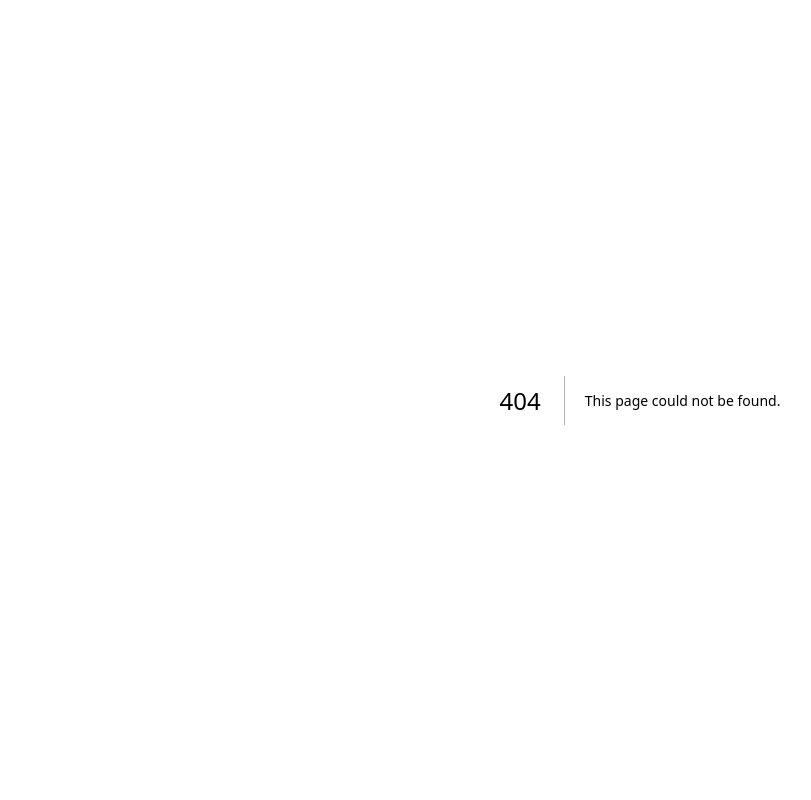
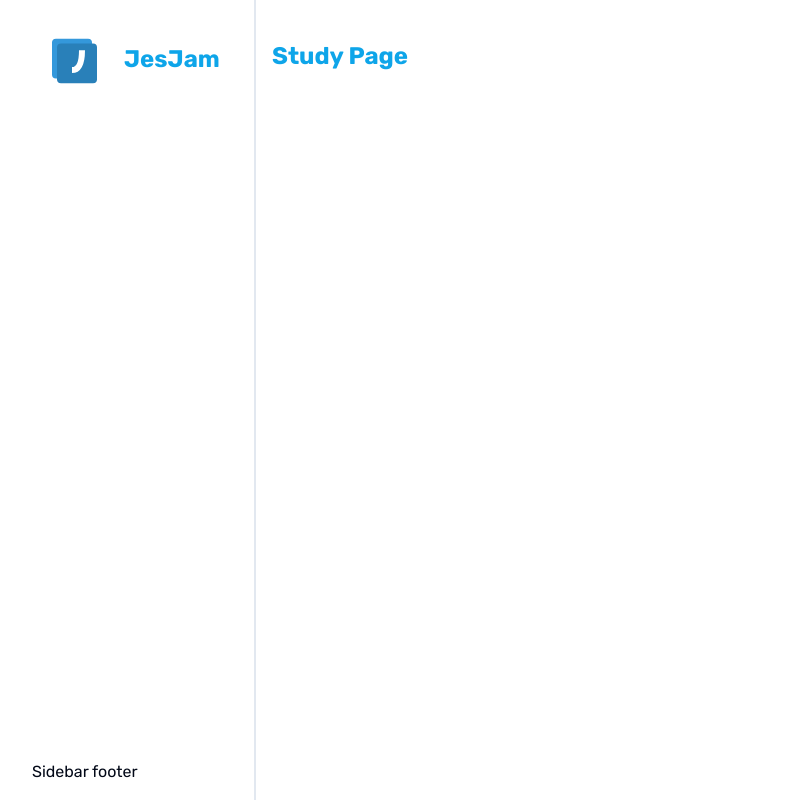
Before and after one commit to Jes-Jam/JesJam-WebApp, a Next.js app: page /study in a window 1280 px wide. Before the commit this address had no page. Shown: the whole page, without its empty margins (0-811 px from the left). Built offline with nearby package versions, Linux system fonts and the light colour scheme.

Commit message:
UI: Sidebar and Study page. 🎨

```diff
--- a/app/(landing_page)/page.tsx
+++ b/app/(landing_page)/page.tsx
@@ -30,7 +30,7 @@ export default function Home() {
                         </SignedOut>
                         <SignedIn>
                             <Button size="lg" variant="primary" className="w-full" asChild>
-                                <Link href="/learn">Continue Learning</Link>
+                                <Link href="/study">Continue Learning</Link>
                             </Button>
                         </SignedIn>
                     </ClerkLoaded>
--- /dev/null
+++ b/app/(main)/layout.tsx
@@ -0,0 +1,23 @@
+import Sidebar from "@/components/sidebar"
+// import MobileHeader from "@/components/mobile-header"
+
+type Props = {
+    children: React.ReactNode;
+}
+
+const MainLayout = ({ children }: Props) => {
+    return (
+        <div className="flex h-full">
+            {/* <MobileHeader /> */}
+            <Sidebar className="hidden lg:flex" />
+            <main className="flex-1 lg:pl-[256px] pt-[50px] lg:pt-0">
+                <div className="max-w-[1560px] mx-auto pt-6 h-full">
+                    {children}
+                </div>
+            </main>
+        </div>
+    )
+
+}
+
+export default MainLayout
--- /dev/null
+++ b/app/(main)/study/page.tsx
@@ -0,0 +1,9 @@
+const StudyPage = () => {
+    return (
+        <div className="p-4">
+            <h1 className="text-2xl font-bold text-sky-500">Study Page</h1>
+        </div>
+    )
+}
+
+export default StudyPage
--- /dev/null
+++ b/components/mobile-header.tsx
@@ -0,0 +1,10 @@
+
+import { MobileSidebar } from "./mobile-sidebar"
+
+export const MobileHeader = () => {
+    return (
+        <nav className="lg:hidden px-6 h-[50px] bg-sky-500 flex items-center border-b-2 border-slate-200 fixed top-0 w-full z-50">
+            <MobileSidebar />
+        </nav>
+    )
+}
--- /dev/null
+++ b/components/mobile-sidebar.tsx
@@ -0,0 +1,23 @@
+import { Menu } from "lucide-react";
+import {
+    Sheet,
+    SheetContent,
+    SheetTrigger,
+} from "@/components/ui/sheet";
+
+import Sidebar from "@/components/sidebar";
+
+export const MobileSidebar = () => {
+    return (
+        <Sheet>
+            <SheetTrigger asChild>
+                <button className="lg:hidden">
+                    <Menu />
+                </button>
+            </SheetTrigger>
+            <SheetContent className="p-0 z-[100]" side="left">
+                <Sidebar className="lg:hidden" />
+            </SheetContent>
+        </Sheet>
+    )
+}
--- a/components/sidebar.tsx
+++ b/components/sidebar.tsx
@@ -1,5 +1,5 @@
 import { cn } from "@/lib/utils"
-// import Image from "next/image"
+import Image from "next/image"
 import Link from "next/link"
 
 
@@ -9,19 +9,30 @@ type Props = {
 }
 
 
-export const Sidebar = ({ className }: Props = {}) => {
+const Sidebar = ({ className }: Props) => {
     return (
-        <div className={cn("flex flex-col", className)}>
-            <div>
-                <Link href="/"></Link>
-            </div>
-            <div className="flex flex-col">
-                Link 1
+        <div className={cn(
+            "flex h-full flex-col lg:w-[256px] lg:fixed left-0 top-0 px-4 border-r-2",
+            className)}>
+            <div className="flex-1 flex flex-col">
+                <Link href="/study">
+                    <div className="pt-8 pl-4 pb-7 flex items-center gap-x-3">
+                        <Image src="/images/jesjam_logo.svg"
+                            alt="jesjam-logo"
+                            width={80}
+                            height={80}
+                            className="object-contain" />
+                        <h1 className="sm:hidden lg:block text-2xl font-bold text-sky-500">JesJam</h1>
+                    </div>
+                </Link>
             </div>
 
+
             <div className="p-4">
-
+                Sidebar footer
             </div>
         </div >
     )
 }
+
+export default Sidebar
--- /dev/null
+++ b/components/ui/sheet.tsx
@@ -0,0 +1,140 @@
+"use client"
+
+import * as React from "react"
+import * as SheetPrimitive from "@radix-ui/react-dialog"
+import { cva, type VariantProps } from "class-variance-authority"
+import { X } from "lucide-react"
+
+import { cn } from "@/lib/utils"
+
+const Sheet = SheetPrimitive.Root
+
+const SheetTrigger = SheetPrimitive.Trigger
+
+const SheetClose = SheetPrimitive.Close
+
+const SheetPortal = SheetPrimitive.Portal
+
+const SheetOverlay = React.forwardRef<
+  React.ElementRef<typeof SheetPrimitive.Overlay>,
+  React.ComponentPropsWithoutRef<typeof SheetPrimitive.Overlay>
+>(({ className, ...props }, ref) => (
+  <SheetPrimitive.Overlay
+    className={cn(
+      "fixed inset-0 z-50 bg-black/80  data-[state=open]:animate-in data-[state=closed]:animate-out data-[state=closed]:fade-out-0 data-[state=open]:fade-in-0",
+      className
+    )}
+    {...props}
+    ref={ref}
+  />
+))
+SheetOverlay.displayName = SheetPrimitive.Overlay.displayName
+
+const sheetVariants = cva(
+  "fixed z-50 gap-4 bg-background p-6 shadow-lg transition ease-in-out data-[state=open]:animate-in data-[state=closed]:animate-out data-[state=closed]:duration-300 data-[state=open]:duration-500",
+  {
+    variants: {
+      side: {
+        top: "inset-x-0 top-0 border-b data-[state=closed]:slide-out-to-top data-[state=open]:slide-in-from-top",
+        bottom:
+          "inset-x-0 bottom-0 border-t data-[state=closed]:slide-out-to-bottom data-[state=open]:slide-in-from-bottom",
+        left: "inset-y-0 left-0 h-full w-3/4 border-r data-[state=closed]:slide-out-to-left data-[state=open]:slide-in-from-left sm:max-w-sm",
+        right:
+          "inset-y-0 right-0 h-full w-3/4  border-l data-[state=closed]:slide-out-to-right data-[state=open]:slide-in-from-right sm:max-w-sm",
+      },
+    },
+    defaultVariants: {
+      side: "right",
+    },
+  }
+)
+
+interface SheetContentProps
+  extends React.ComponentPropsWithoutRef<typeof SheetPrimitive.Content>,
+    VariantProps<typeof sheetVariants> {}
+
+const SheetContent = React.forwardRef<
+  React.ElementRef<typeof SheetPrimitive.Content>,
+  SheetContentProps
+>(({ side = "right", className, children, ...props }, ref) => (
+  <SheetPortal>
+    <SheetOverlay />
+    <SheetPrimitive.Content
+      ref={ref}
+      className={cn(sheetVariants({ side }), className)}
+      {...props}
+    >
+      {children}
+      <SheetPrimitive.Close className="absolute right-4 top-4 rounded-sm opacity-70 ring-offset-background transition-opacity hover:opacity-100 focus:outline-none focus:ring-2 focus:ring-ring focus:ring-offset-2 disabled:pointer-events-none data-[state=open]:bg-secondary">
+        <X className="h-4 w-4" />
+        <span className="sr-only">Close</span>
+      </SheetPrimitive.Close>
+    </SheetPrimitive.Content>
+  </SheetPortal>
+))
+SheetContent.displayName = SheetPrimitive.Content.displayName
+
+const SheetHeader = ({
+  className,
+  ...props
+}: React.HTMLAttributes<HTMLDivElement>) => (
+  <div
+    className={cn(
+      "flex flex-col space-y-2 text-center sm:text-left",
+      className
+    )}
+    {...props}
+  />
+)
+SheetHeader.displayName = "SheetHeader"
+
+const SheetFooter = ({
+  className,
+  ...props
+}: React.HTMLAttributes<HTMLDivElement>) => (
+  <div
+    className={cn(
+      "flex flex-col-reverse sm:flex-row sm:justify-end sm:space-x-2",
+      className
+    )}
+    {...props}
+  />
+)
+SheetFooter.displayName = "SheetFooter"
+
+const SheetTitle = React.forwardRef<
+  React.ElementRef<typeof SheetPrimitive.Title>,
+  React.ComponentPropsWithoutRef<typeof SheetPrimitive.Title>
+>(({ className, ...props }, ref) => (
+  <SheetPrimitive.Title
+    ref={ref}
+    className={cn("text-lg font-semibold text-foreground", className)}
+    {...props}
+  />
+))
+SheetTitle.displayName = SheetPrimitive.Title.displayName
+
+const SheetDescription = React.forwardRef<
+  React.ElementRef<typeof SheetPrimitive.Description>,
+  React.ComponentPropsWithoutRef<typeof SheetPrimitive.Description>
+>(({ className, ...props }, ref) => (
+  <SheetPrimitive.Description
+    ref={ref}
+    className={cn("text-sm text-muted-foreground", className)}
+    {...props}
+  />
+))
+SheetDescription.displayName = SheetPrimitive.Description.displayName
+
+export {
+  Sheet,
+  SheetPortal,
+  SheetOverlay,
+  SheetTrigger,
+  SheetClose,
+  SheetContent,
+  SheetHeader,
+  SheetFooter,
+  SheetTitle,
+  SheetDescription,
+}
--- a/package.json
+++ b/package.json
@@ -10,6 +10,7 @@
   },
   "dependencies": {
     "@clerk/nextjs": "^6.0.2",
+    "@radix-ui/react-dialog": "^1.1.2",
     "@radix-ui/react-slot": "^1.1.0",
     "class-variance-authority": "^0.7.0",
     "clsx": "^2.1.1",
```
Also changed, not shown: 1 other file (tests, documents, lock files or other folders).
